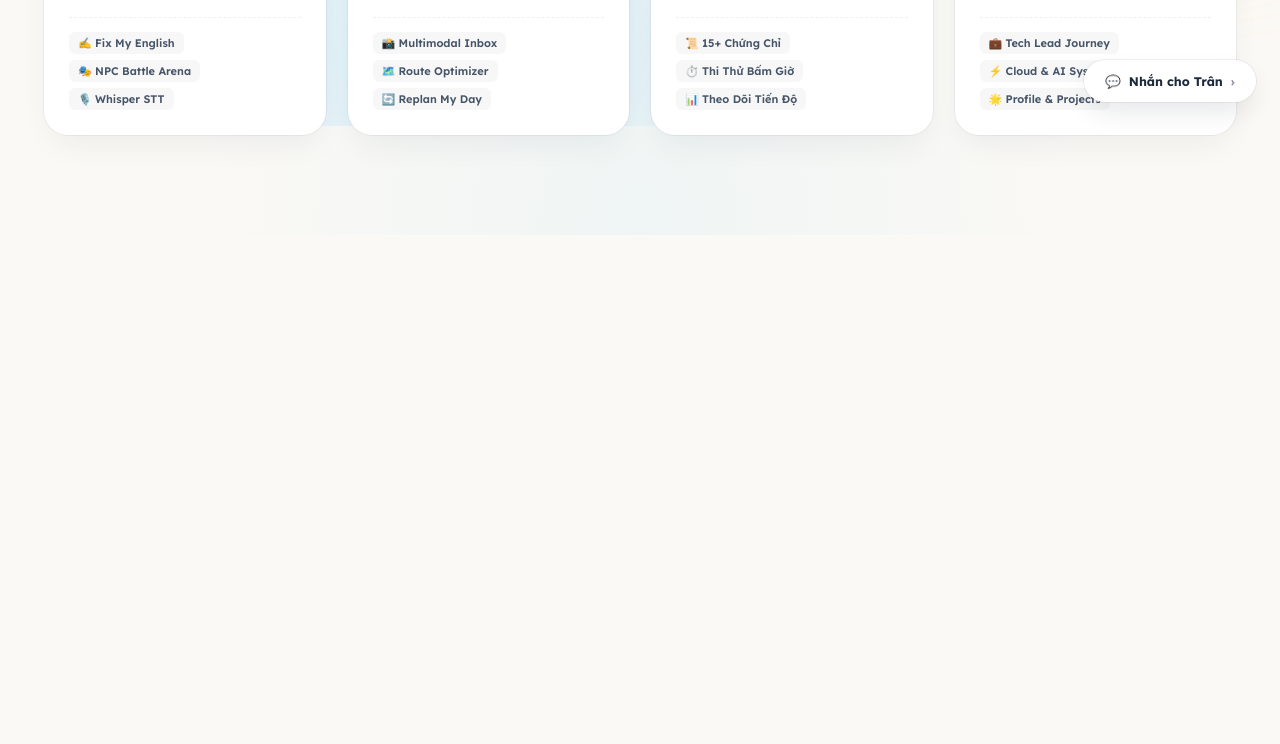
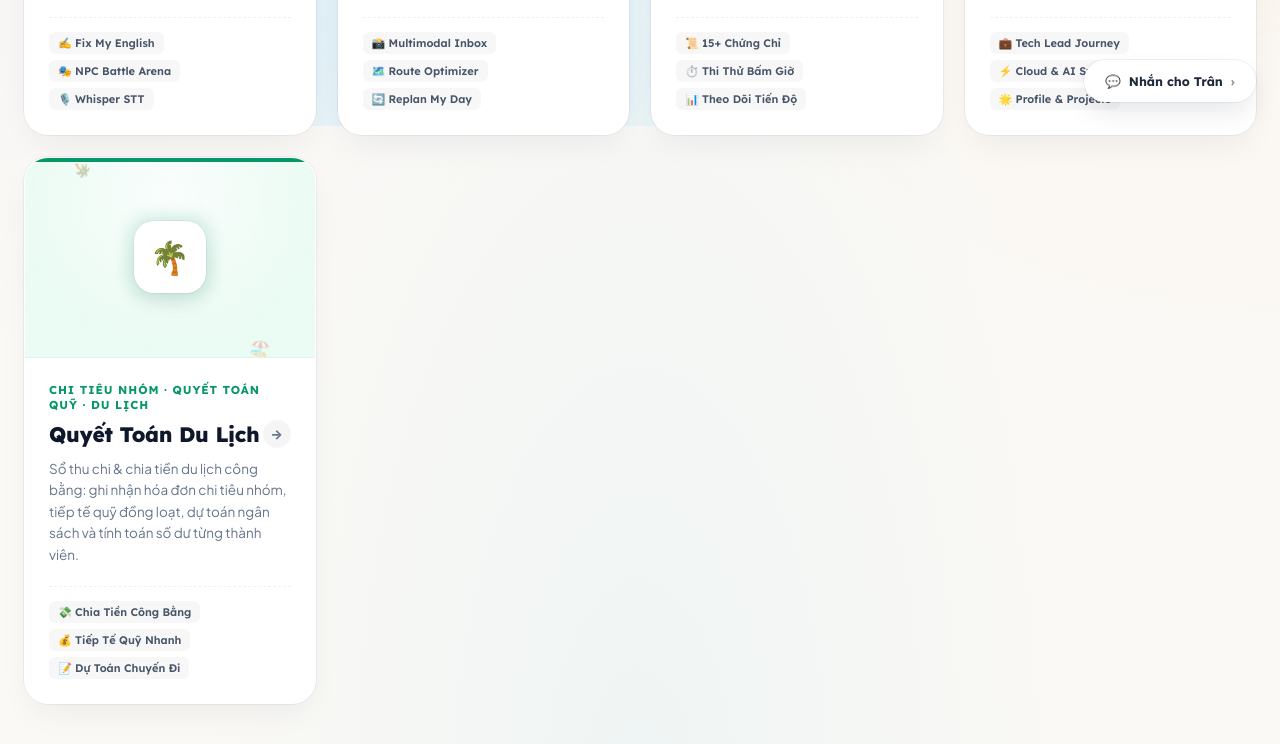
Before and after one commit to huyentran1306/study-hub, a website: page index.html in a window 1280 px wide. Shown: the part 674-1418 px from the top of the page. Before the commit the page ends 909 px from the top, so only its background shows below. Drawn offline with Linux system fonts and the light colour scheme.

Commit message:
feat(hub): add Travel expense splitter card to ecosystem grid

```diff
--- a/index.html
+++ b/index.html
@@ -102,7 +102,7 @@
       position: relative;
       z-index: 1;
       width: 100%;
-      max-width: 1240px;
+      max-width: 1380px;
       margin: 0 auto;
       padding: 48px 24px 100px;
       display: flex;
@@ -243,17 +243,11 @@
     /* CARD GRID */
     .sd-grid {
       display: grid;
-      grid-template-columns: repeat(4, 1fr);
+      grid-template-columns: repeat(auto-fit, minmax(250px, 1fr));
       gap: 22px;
       margin-top: 10px;
     }
 
-    @media (max-width: 1120px) {
-      .sd-grid {
-        grid-template-columns: repeat(2, 1fr);
-        gap: 24px;
-      }
-    }
     @media (max-width: 640px) {
       .sd-grid {
         grid-template-columns: 1fr;
@@ -994,6 +988,58 @@
         </div>
       </a>
 
+      <!-- ===================================================================
+           CARD 5: TRAVEL EXPENSE SPLITTER (QUYẾT TOÁN DU LỊCH)
+           =================================================================== -->
+      <a class="sd-card"
+         href="https://huyentran1306.github.io/Travel/"
+         target="_blank"
+         style="--accent: #059669; --accent-bg: #ecfdf5;"
+         onclick="handleCardClick(event, 'https://huyentran1306.github.io/Travel/', 'Quyết Toán Du Lịch', 'Đang nạp Sổ tay quản lý quỹ & chia tiền du lịch công bằng...', '🌴', '#059669')">
+
+        <div class="sd-card-stage">
+          <span class="sd-card-band"></span>
+          <span class="sd-card-shade"></span>
+          <span class="sd-card-grain"></span>
+
+          <!-- FLOATING TRAVEL FUNDS & PALM PARTICLES -->
+          <span class="sd-fx" aria-hidden="true">
+            <i style="--x: 12%; --s: 15px; --d: 6.8s; --delay: -0.6s; --sw: 16px;">🌴</i>
+            <i style="--x: 34%; --s: 14px; --d: 8.0s; --delay: -2.8s; --sw: -14px;">💸</i>
+            <i style="--x: 58%; --s: 13px; --d: 7.2s; --delay: -1.9s; --sw: 15px;">💰</i>
+            <i style="--x: 78%; --s: 16px; --d: 8.8s; --delay: -4.5s; --sw: -12px;">🏖️</i>
+            <i style="--x: 90%; --s: 13px; --d: 6.5s; --delay: -0.9s; --sw: 14px;">✦</i>
+          </span>
+
+          <div class="sd-stage-center">
+            <div class="sd-icon-badge">
+              <span>🌴</span>
+              <div class="sd-icon-glow"></div>
+            </div>
+          </div>
+        </div>
+
+        <div class="sd-card-content">
+          <div class="sd-card-tag">
+            <span>Chi Tiêu Nhóm · Quyết Toán Quỹ · Du Lịch</span>
+          </div>
+          <div class="sd-card-name">
+            <span>Quyết Toán Du Lịch</span>
+            <span class="sd-card-arrow">→</span>
+          </div>
+          <p class="sd-card-desc">
+            Sổ thu chi & chia tiền du lịch công bằng: ghi nhận hóa đơn chi tiêu nhóm, tiếp tế quỹ đồng loạt, dự toán ngân sách và tính toán số dư từng thành viên.
+          </p>
+
+          <div class="sd-card-pills">
+            <span class="sd-pill">💸 Chia Tiền Công Bằng</span>
+            <span class="sd-pill">💰 Tiếp Tế Quỹ Nhanh</span>
+            <span class="sd-pill">📝 Dự Toán Chuyến Đi</span>
+          </div>
+        </div>
+      </a>
+
+
 
     </section>
 
@@ -1059,7 +1105,7 @@
     // 1. MASCOT TYPEWRITER ANIMATION
     const speechLines = [
       "Xin chào, mình là Huyền Trân! ✨",
-      "Hôm nay bạn muốn khám phá Portfolio, luyện tiếng Anh hay ôn chứng chỉ? 🌸",
+      "Hôm nay bạn muốn xem Portfolio, luyện tiếng Anh, ôn chứng chỉ hay lên lịch vi vu? 🌸",
       "Mỗi bước tiến nhỏ hôm nay đều đưa bạn đến gần hơn với phiên bản rực rỡ nhất! 🚀",
       "Không ngừng tích lũy tri thức, để tự do làm chủ công nghệ và tương lai! 💖"
     ];
```
